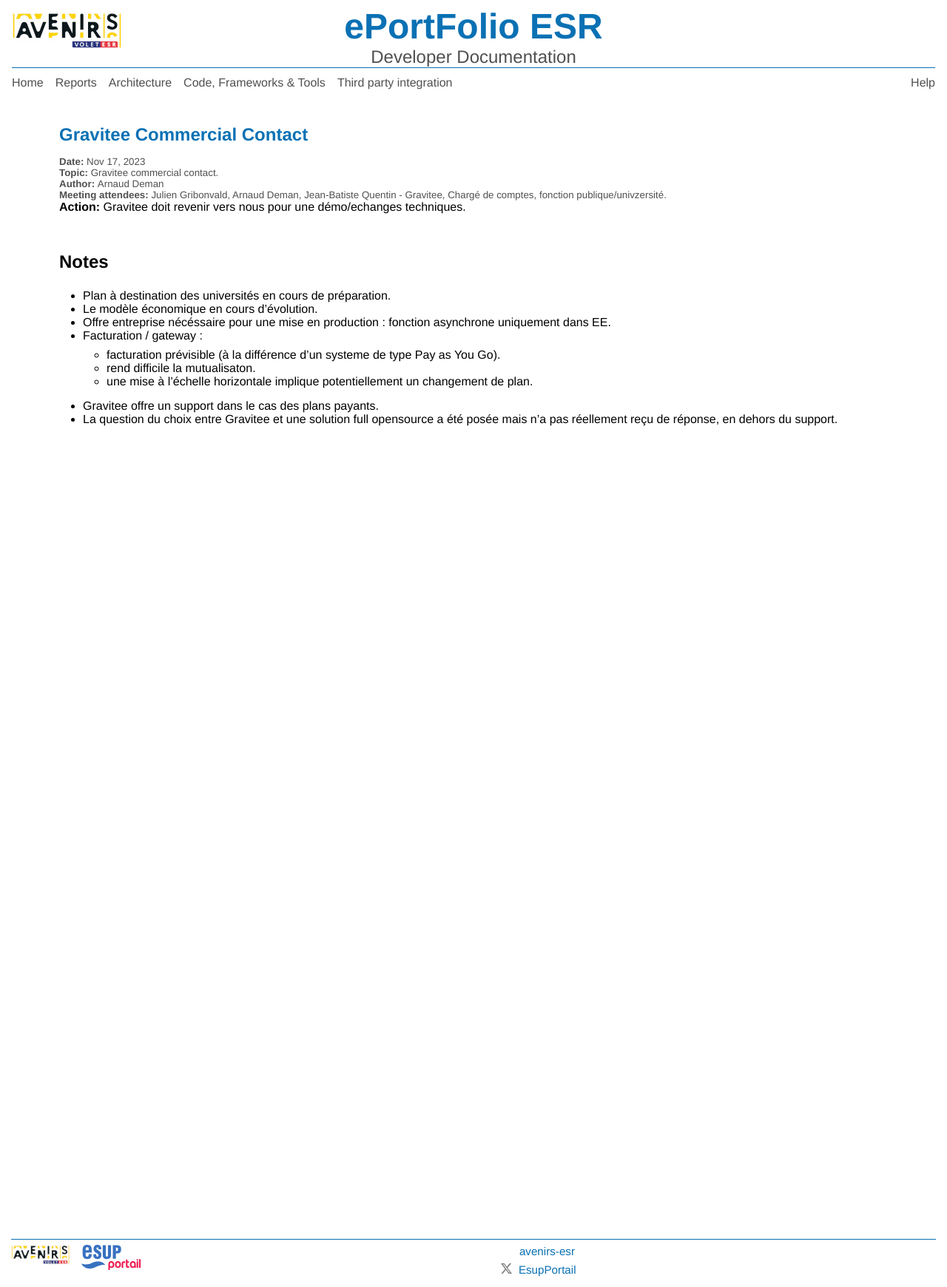
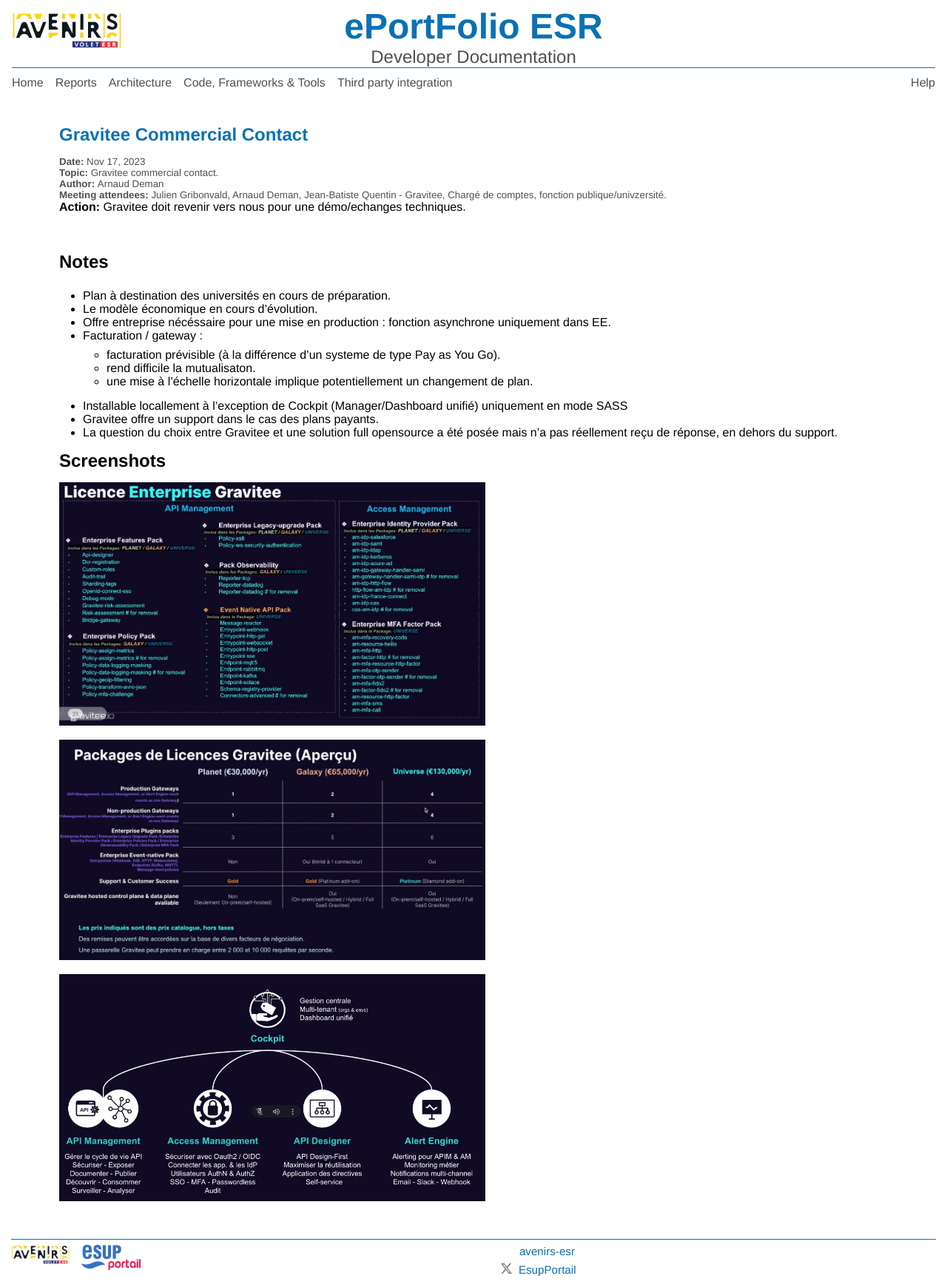
Before and after one commit to giraudin/dev-doc, a Jekyll site: the page built from _posts/2023-11-17-gravitee-commercial-contact.markdown, in a window 1280 px wide. Shown: the whole page at 74% size. Built offline with Jekyll 4.4.1, drawn with Linux system fonts in a browser that asks for light colours; our own code applies the rules of GitHub Pages for plain Markdown files.

Commit message:
docs: gravitee plan screenshots

```diff
--- a/_includes/img.html
+++ b/_includes/img.html
@@ -4,7 +4,7 @@
 {% if include.url %}
 <a href="{{include.url}}" aria-label="Link to the site associated to the image/logo" target="_blank">
 {% endif %}
-<img src="{{include.src | relative_url }}" alt="{{alt | escape }}" />
+<img src="{{include.src | relative_url }}" alt="{{alt | escape }}" width="{{include.width}}"/>
 {% if include.url %}
 </a>
 {% endif %}
--- a/_posts/2023-11-17-gravitee-commercial-contact.markdown
+++ b/_posts/2023-11-17-gravitee-commercial-contact.markdown
@@ -16,5 +16,24 @@ main_actions_to_take: [
     - facturation prévisible (à la différence d'un systeme de type Pay as You Go).
     - rend difficile la mutualisaton.
     - une mise à l'échelle horizontale implique potentiellement un changement de plan.
+- Installable locallement à l'exception de Cockpit (Manager/Dashboard unifié) uniquement en mode SASS
 - Gravitee offre un support dans le cas des plans payants.
 - La question du choix entre Gravitee et une solution full opensource a été posée mais n'a pas réellement reçu de réponse, en dehors du support.
+
+# Screenshots
+
+ {%  include img.html
+        src='assets/images/gravitee/gravitee_screenshot1.jpg'
+        alt='Gravitee commercial presentation - screenshot1'
+        width='50%'
+ %}
+ {%  include img.html
+        src='assets/images/gravitee/gravitee_screenshot2.jpg'
+        alt='Gravitee commercial presentation - screenshot2'
+        width='50%'
+ %}
+ {%  include img.html
+        src='assets/images/gravitee/gravitee_screenshot3.jpg'
+        alt='Gravitee commercial presentation - screenshot3'
+        width='50%'
+ %}
```
Also changed, not shown: assets/images/gravitee/gravitee_screenshot1.jpg (added), assets/images/gravitee/gravitee_screenshot2.jpg (added), assets/images/gravitee/gravitee_screenshot3.jpg (added).
